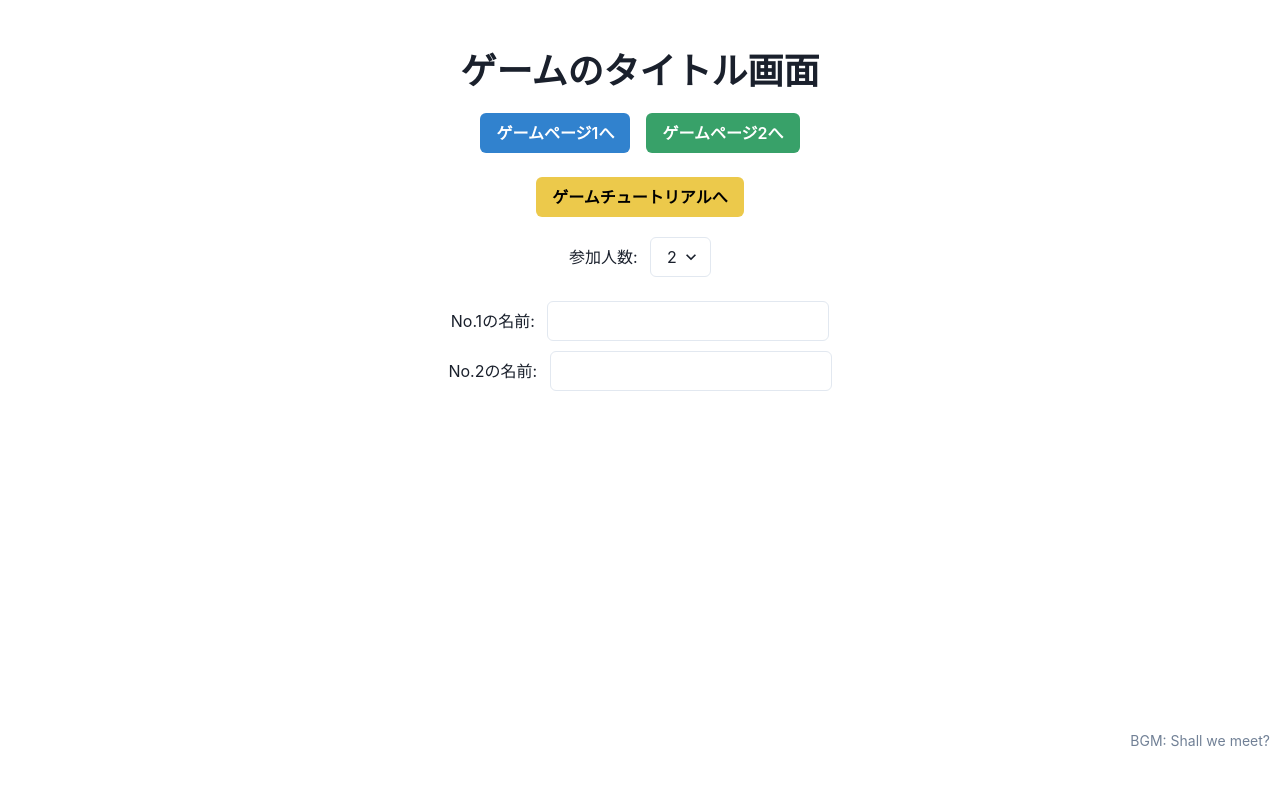
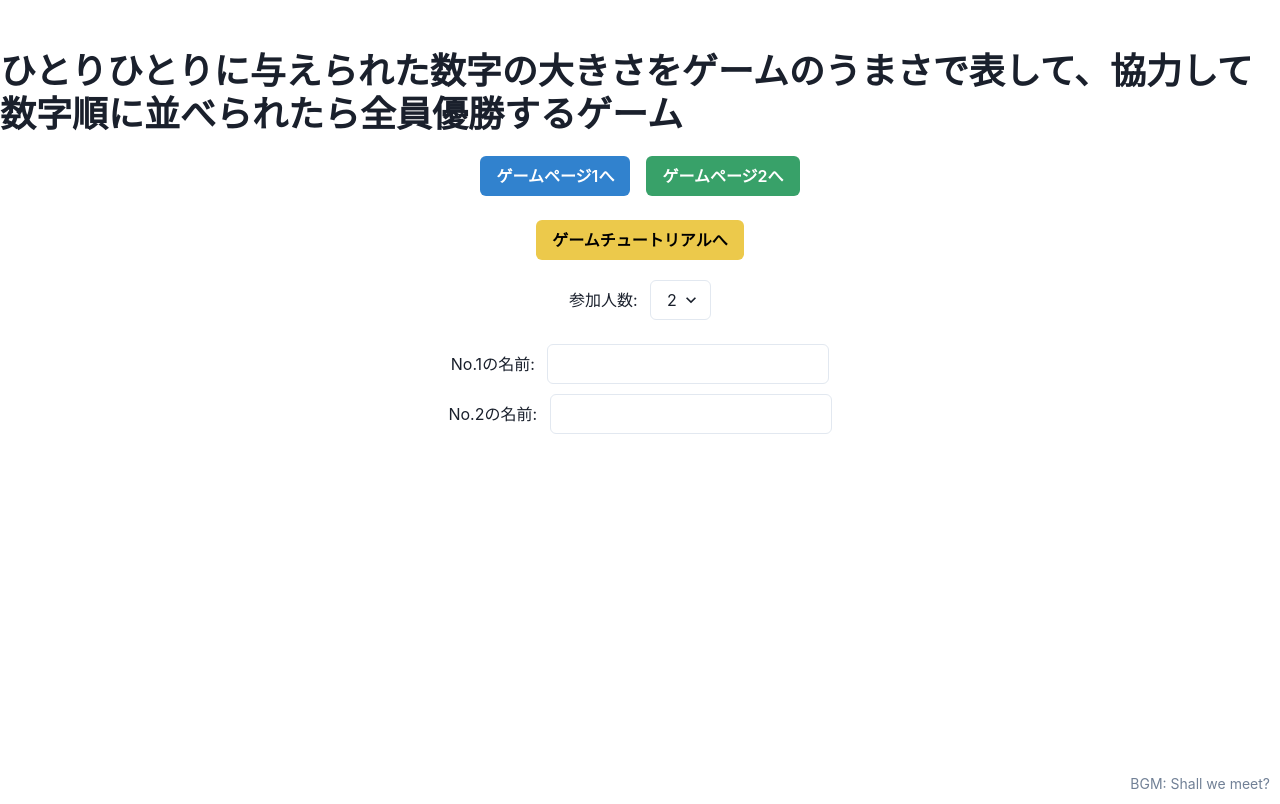
Before and after one commit to uchiyama886/unity-react1, a React (Create React App) app: page / in a window 1280 px wide. Built offline with nearby package versions, Linux system fonts and the light colour scheme; the HTML template or start-up script is replaced by a standard one; what react-unity-webgl would draw is missing.

Commit message:
title test

```diff
--- a/src/pages/firstPage.js
+++ b/src/pages/firstPage.js
@@ -43,7 +43,7 @@ function FirstPage() {
     return (
         <ChakraProvider>
             <Center mt="50px" flexDirection="column">
-                <Heading mb="20px">ゲームのタイトル画面</Heading>
+                <Heading mb="20px">ひとりひとりに与えられた数字の大きさをゲームのうまさで表して、協力して数字順に並べられたら全員優勝するゲーム</Heading>
                 <Box mb="20px">
                     <Button colorScheme="blue" onClick={navigateToGamePage1} mr="4">
                         ゲームページ1へ
```
